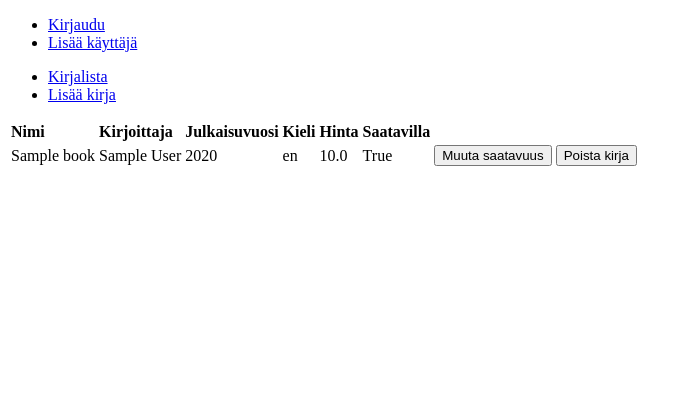
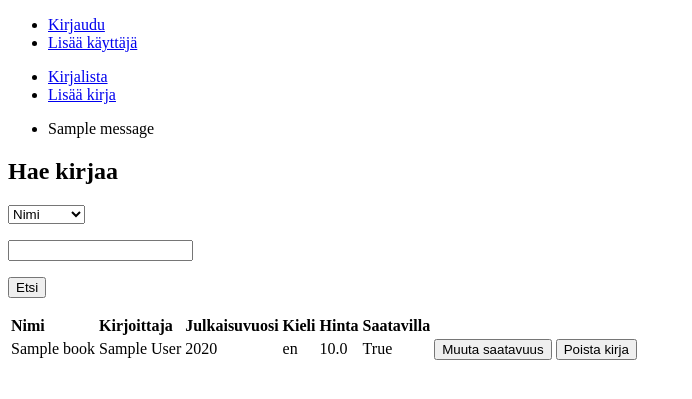
Before and after one commit to MikkoLipsanen/Kirjakauppa_Tsoha2019, a Flask app: page /books in a window 1280 px wide. Shown: the top 399 px of the page, without its empty margins (0-692 px from the left). Run offline with Flask 2, Linux system fonts and the light colour scheme; tables that the repository leaves empty hold one stand-in row (values such as "Sample post"); one stand-in notice (Sample message) is shown.

Commit message:
Kirjan haku-toiminnallisuus

```diff
--- a/application/__init__.py
+++ b/application/__init__.py
@@ -32,7 +32,7 @@ login_manager = LoginManager()
 login_manager.init_app(app)
 
 login_manager.login_view = "auth_login"
-login_manager.login_message = "Please login to use this functionality."
+login_manager.login_message = "Toiminto edellyttää kirjautumisen."
 
 @login_manager.user_loader
 def load_user(user_id):
--- a/application/books/forms.py
+++ b/application/books/forms.py
@@ -1,5 +1,5 @@
 from flask_wtf import FlaskForm
-from wtforms import StringField, IntegerField, DecimalField, BooleanField, validators
+from wtforms import Form, SelectField, StringField, IntegerField, DecimalField, BooleanField, validators
 
 class BookForm(FlaskForm):
     title = StringField("Nimi", [validators.Length(min=2)])
@@ -12,3 +12,9 @@ class BookForm(FlaskForm):
 
     class Meta:
         csrf = False
+
+class BookSearchForm(Form):
+    choices = [('Nimi', 'Nimi'),
+               ('Kirjoittaja', 'Kirjoittaja')]
+    select = SelectField('Etsi kirjaa:', choices=choices)
+    search = StringField('')
--- a/application/books/views.py
+++ b/application/books/views.py
@@ -1,13 +1,34 @@
-from flask import redirect, render_template, request, url_for
+from flask import redirect, render_template, request, url_for, flash
 from flask_login import login_required
 
 from application import app, db
 from application.books.models import Book
-from application.books.forms import BookForm
+from application.books.forms import BookForm, BookSearchForm
 
-@app.route("/books", methods=["GET"])
+@app.route("/books", methods=['GET', 'POST'])
 def books_index():
-    return render_template("books/list.html", books = Book.query.all())
+    search = BookSearchForm(request.form)
+    if request.method == 'POST':
+        return search_results(search)
+    return render_template("books/list.html", books = Book.query.all(), form=search)
+
+@app.route("/books/results")
+def search_results(search):
+    results = []
+    search_string = search.data['search']
+
+    if search_string:
+        if search.data['select'] == 'Nimi':
+            qry = db.session().query(Book).filter(Book.title.contains(search_string))
+            results = qry.all()
+        elif search.data['select'] == 'Kirjoittaja':
+            qry = db.session().query(Book).filter(Book.author.contains(search_string))
+            results = qry.all()
+    if not results:
+        flash('Ei osumia')
+        return redirect(url_for("books_index"))
+    else:
+        return render_template("books/list.html", books = results, form=search)
 
 @app.route("/books/new/")
 @login_required
--- a/application/templates/books/list.html
+++ b/application/templates/books/list.html
@@ -1,6 +1,26 @@
 {% extends "layout.html" %}
 
 {% block body %}
+
+  {% with messages = get_flashed_messages() %}
+  {% if messages %}
+    <ul class=flashes>
+    {% for message in messages %}
+      <li>{{ message }}</li>
+    {% endfor %}
+    </ul>
+  {% endif %}
+  {% endwith %}
+
+  <h2>Hae kirjaa</h2>
+  <form method=post action="{{ url_for('books_index') }}">
+    <dl>
+      {{ (form.select) }}
+      <p>
+      {{ (form.search) }}
+    </dl>
+  <p><input type=submit value=Etsi>
+  </form>
   <table>
     <tr>
       <th>Nimi</th>
```
Also changed, not shown: application/books/models.py (line endings or trailing spaces).
